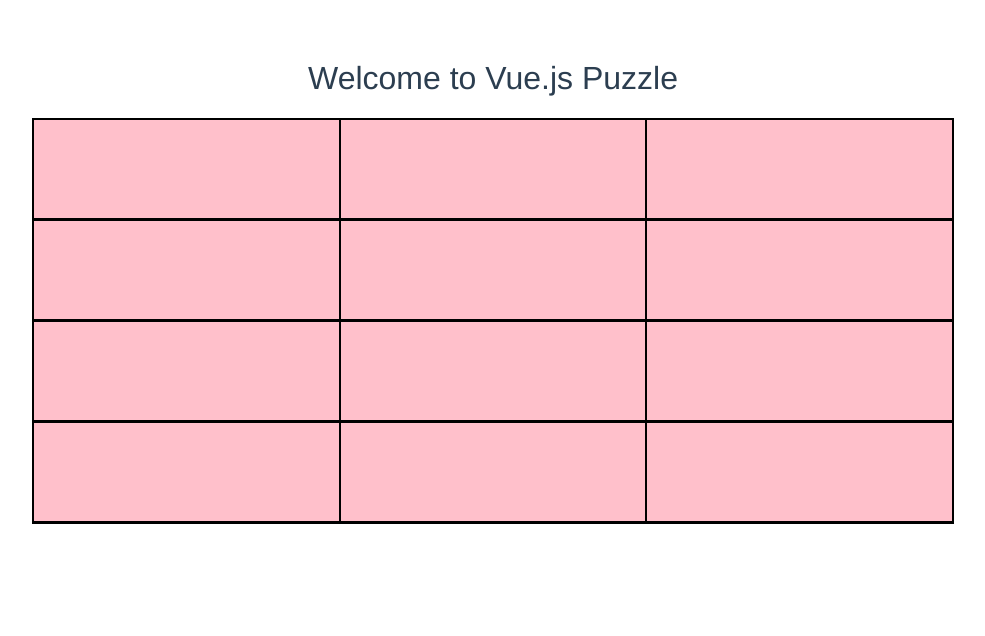
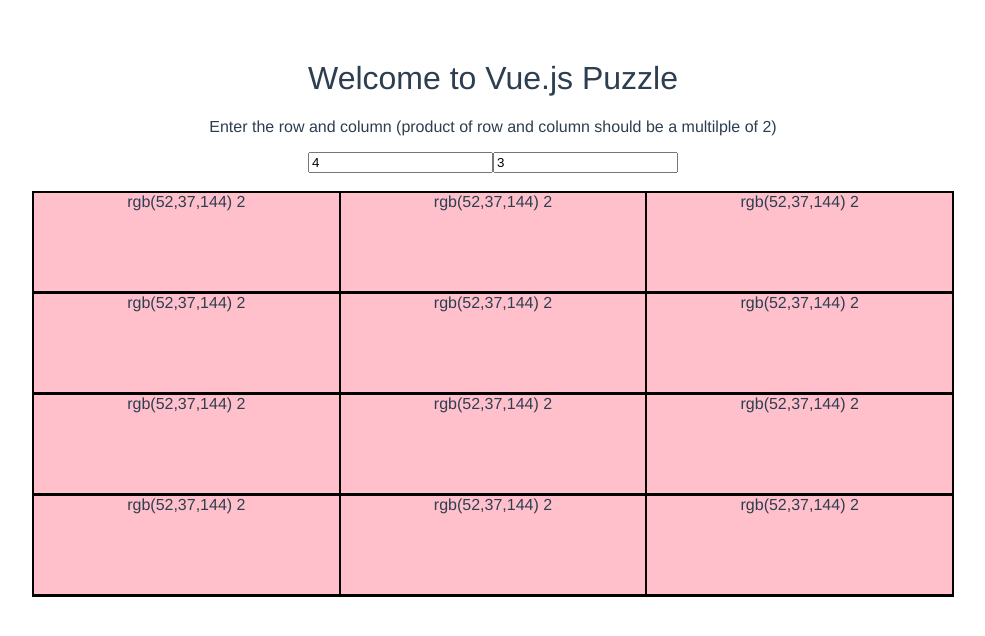
Before and after one commit to anchal20/vue-game, a Vue app: page / in a window 1280 px wide. Shown: the top 636 px of the page, without its empty margins (147-1132 px from the left). Built offline with nearby package versions, Linux system fonts and the light colour scheme.

Commit message:
need input of rows n column

```diff
--- a/src/App.vue
+++ b/src/App.vue
@@ -1,7 +1,12 @@
 <template>
   <div id="app">
     <hello></hello>
-		<puzzle :rows="rows" :columns="columns"></puzzle>
+		<p>Enter the row and column (product of row and column should be a multilple of 2) </p>
+		<input v-model="rows">
+		<input v-model="columns">
+		<br>
+		<br>
+		<puzzle :rows="rows" :columns="columns" :colorArray="getColorArray"></puzzle>
   </div>
 </template>
 
@@ -20,6 +25,29 @@
 			rows: 4,
 			columns: 3
 		}
+	},
+	computed: {
+		getColorArray: function() {
+			let blocks = (this.rows * this.columns)/2;
+			let colorArray = [];
+			for(var i=0; i < blocks; i++) {
+				let red = Math.round(Math.random() * 256);
+				let blue = Math.round(Math.random() * 256);
+				let green = Math.round(Math.random() * 256);
+				let color = "rgb(" + red + "," + blue + "," + green + ")";
+				colorArray.push(color);
+				colorArray.push(color);
+			}
+			console.log(colorArray);
+			//this.$set(this, colorArray, colorArray);
+			return colorArray;
+		}
+	},
+	created: function() {
+
+	},
+	methods: {
+
 	}
 }
 </script>
--- a/src/components/Puzzle.vue
+++ b/src/components/Puzzle.vue
@@ -2,12 +2,12 @@
 	<div class="">
 		<div class="frame">
 			<div class="rows" v-for="(row, rIndex) in rows">
-				<div class="columns" v-for="(column, index) in columns" @click='selectBox($event)' :data-column="counter++" :data-row="rIndex">
+				<div class="columns" v-for="(column, index) in columns" @click='selectBox($event)' :data-column="index" :data-row="rIndex">
 					<div class="flipper">
 						<div class="front">
-
+							{{returnColorArray}} {{counterA}}
 						</div>
-						<div class="back">
+						<div class="back" v-bind:style="">
 
 						</div>
 					</div>
@@ -18,16 +18,29 @@
 </template>
 
 <script>
+
 export default {
-	props: ['rows', 'columns'],
+	props: ['rows', 'columns', 'colorArray'],
 	data: function() {
 		return {
-			counter: 0,
-			color: {
-				red: 0,
-				blue: 0,
-				green: 0
+			counter: 0
+		}
+	},
+	computed: {
+		returnColorArray: function() {
+			for(var i in this.colorArray) {
+
+				return this.colorArray[i];
 			}
+		},
+		counterA: {
+			get: function() {
+				return this.counter++;
+			},
+			set: function(a) {
+				this.counter = a + 1;
+			}
+
 		}
 	},
 	beforeMount: function() {
@@ -35,6 +48,12 @@
 	},
 	mounted: function() {
 
+	},
+	created: function() {
+		for(var i in this.colorArray) {
+			console.log(this.colorArray.length);
+			this.counterA = 1;
+		}
 	},
 	methods: {
 		selectBox: function(e) {
@@ -85,7 +104,6 @@
 	}
 	.back {
 		transform: rotateY(180deg);
-		background-color: red;
 	}
 	.columns.hover .flipper {
 		transform: rotateY(180deg);
```
